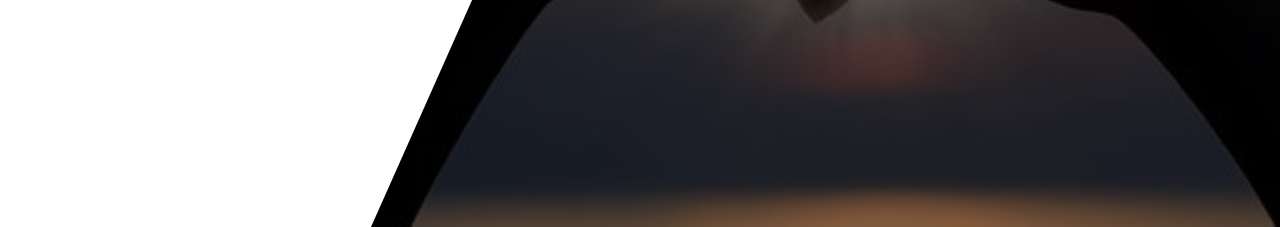
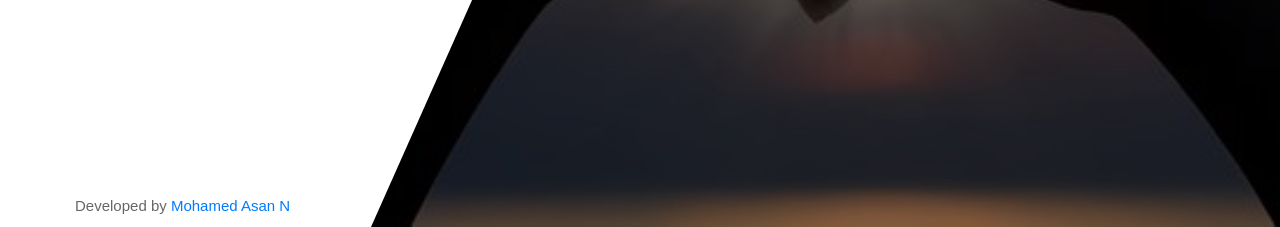
Before and after one commit to hassyyy/pandi-kalyaanam, a PHP site: page / in a window 1280 px wide. Shown: the part 573-800 px from the top of the page. Run offline with PHP 8.4, Linux system fonts and the light colour scheme; some web fonts are replaced.

Commit message:
Add developer details

```diff
--- a/public/css/main.css
+++ b/public/css/main.css
@@ -235,6 +235,15 @@ input.input100 {
   font-size: 40px;
   line-height: 1;
   color: #fff;
+}
+
+/*==================================================================
+  CUSTOM CUSTOM CUSTOM CUSTOM CUSTOM CUSTOM CUSTOM CUSTOM CUSTOM
+==================================================================*/
+.footer {
+  position: fixed;
+  bottom: 0;
+  padding-bottom: 10px;
 }
 
 .tamil {
--- a/public/index.html
+++ b/public/index.html
@@ -83,6 +83,10 @@
 						<i class="fa fa-map-marker"></i> <span> Snega Kalyana Mandapam, Ayyapanthangal</span>
 					</a>
 				</div>
+				<span class="footer">
+	        Developed by
+	        <a href="https://github.com/hassyyy" target="_blank">Mohamed Asan N</a>
+				</span>
 			</div>
 		</div>
 	</div>
```
